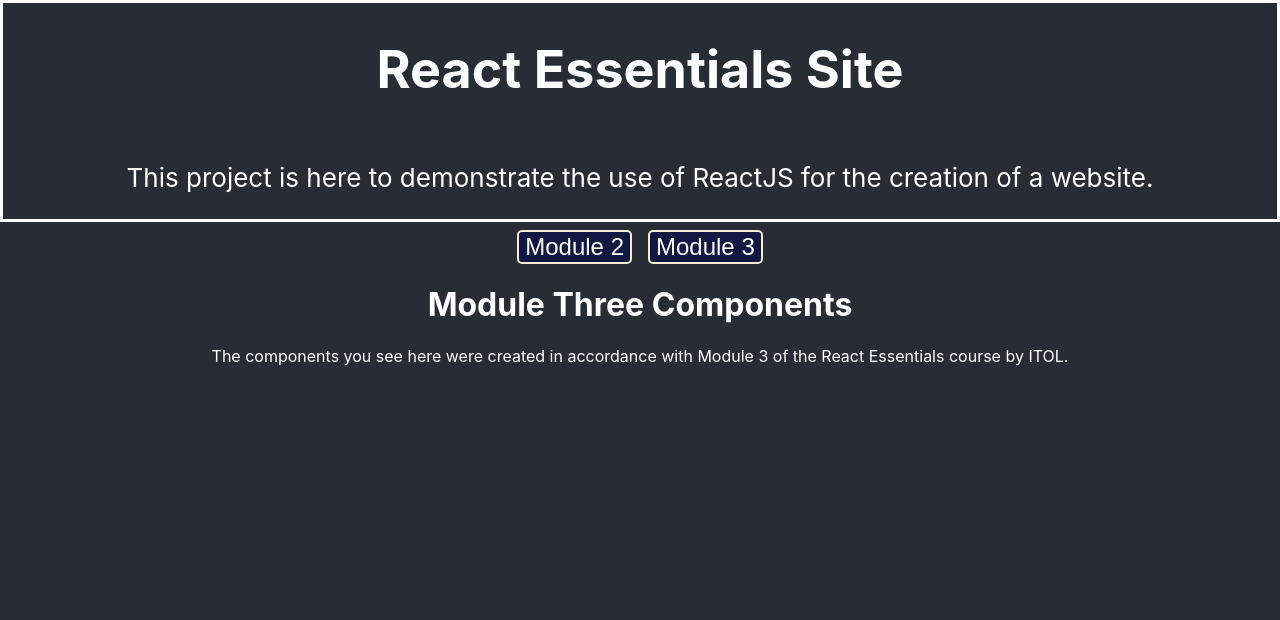
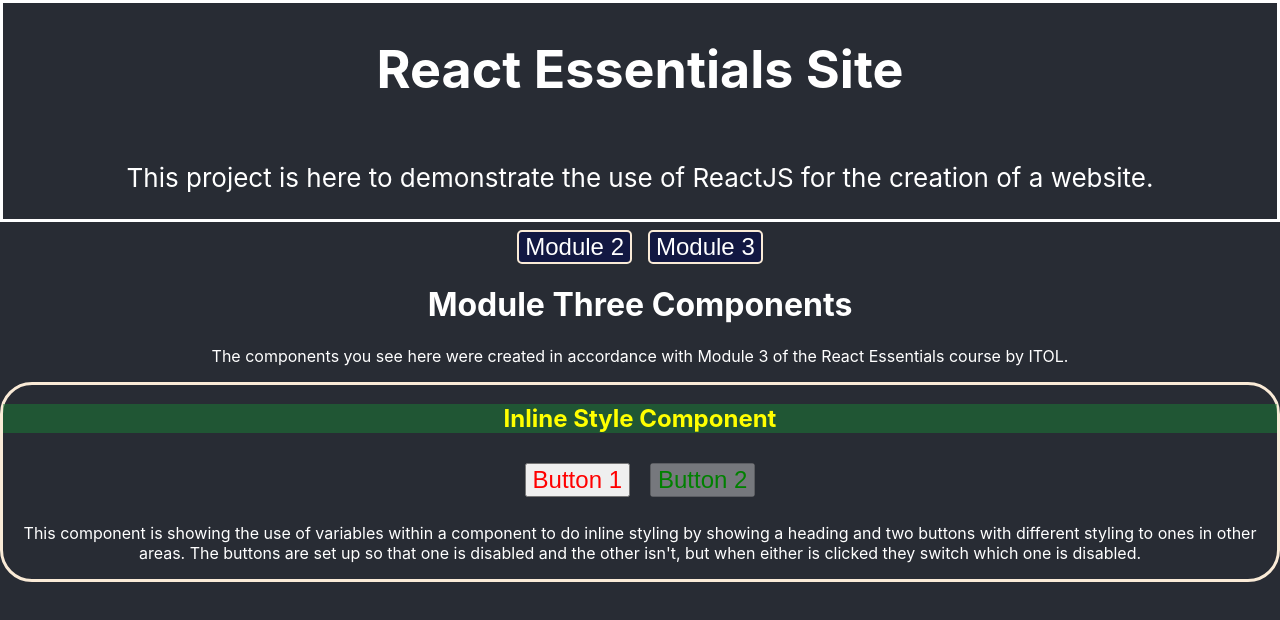
Before and after one commit to ReflectionGolden/react-essentials-site, a React (Create React App) app: page / in a window 1280 px wide. Both pictures are taken after a click on the button "Module 3". Shown: the top 620 px of the page. Built offline with nearby package versions, Linux system fonts and the light colour scheme; the HTML template or start-up script is replaced by a standard one.

Commit message:
Created InlineStyle component to show use of Inline Style and dynamic attribute in React

```diff
--- a/src/course_modules/Module3.js
+++ b/src/course_modules/Module3.js
@@ -1,3 +1,4 @@
+import { useState } from 'react';
 import '../App.css';
 
 function ModuleThreePage() {
@@ -5,6 +6,42 @@
         <div>
             <h1>Module Three Components</h1>
             <p>The components you see here were created in accordance with Module 3 of the React Essentials course by ITOL.</p>
+            <div className='Component-Container'>
+                <InlineStyle />
+            </div>
+        </div>
+    );
+}
+
+function InlineStyle() {
+    const [isDisabled, setDisabled] = useState(false);
+    const headingStyle = {
+        color: "yellow",
+        backgroundColor: "rgba(25, 128, 53, 0.5)"
+    }
+    const buttonStyle = {
+        margin: "10px",
+        fontSize: "x-large",
+        color: "Red"
+    }
+    const buttonStyle2 = {
+        margin: "10px",
+        fontSize: "x-large",
+        color: "Green"
+    }
+
+    function HandleClick() {
+        setDisabled(!isDisabled);
+    }
+
+    return (
+        <div>
+            <h2 style={headingStyle}>Inline Style Component</h2>
+            <button style={buttonStyle} disabled={isDisabled} onClick={HandleClick}>Button 1</button>
+            <button style={buttonStyle2} disabled={!isDisabled} onClick={HandleClick}>Button 2</button>
+            <p>
+                This component is showing the use of variables within a component to do inline styling by showing a heading and two buttons with different styling to ones in other areas. The buttons are set up so that one is disabled and the other isn't, but when either is clicked they switch which one is disabled.
+            </p>
         </div>
     );
 }
```
